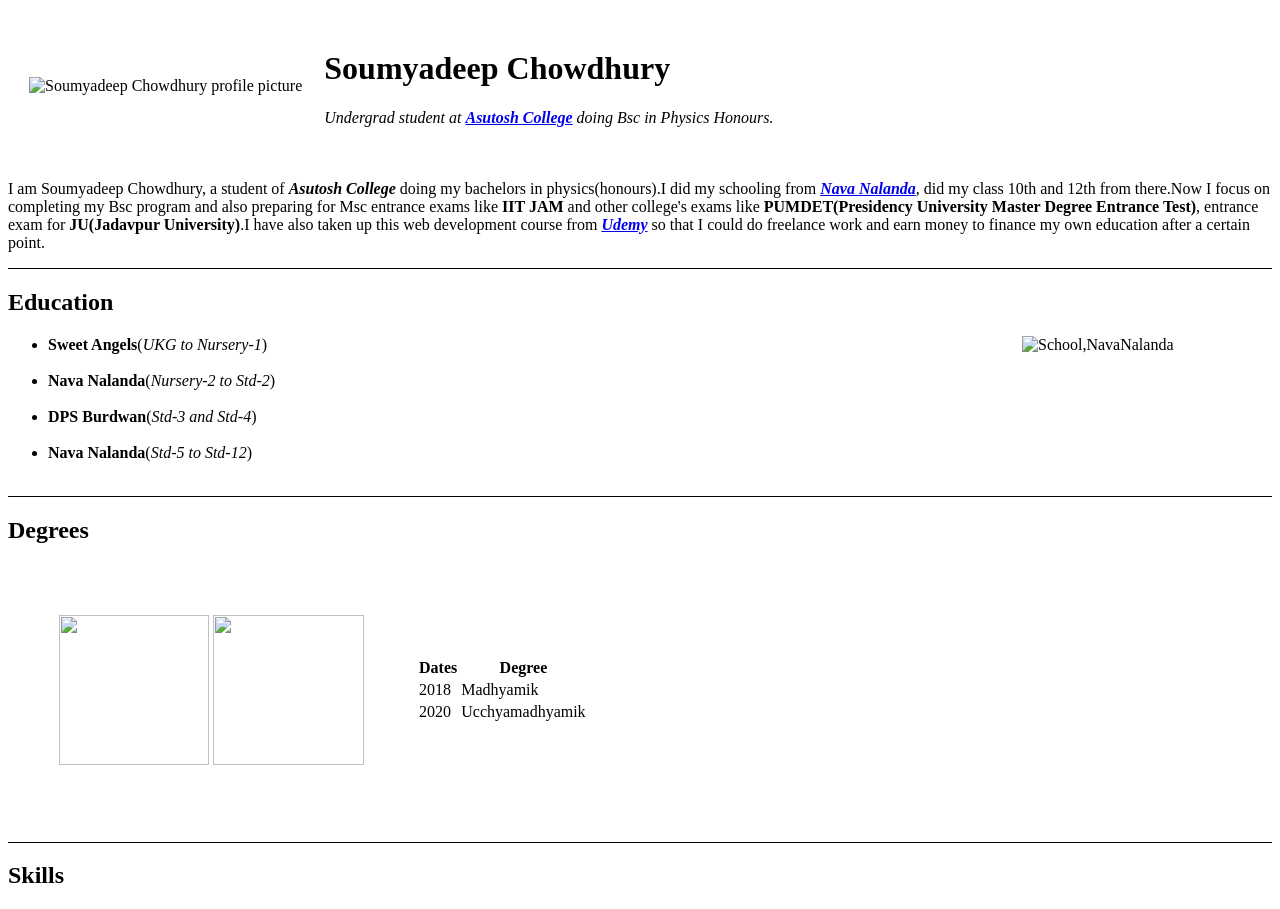
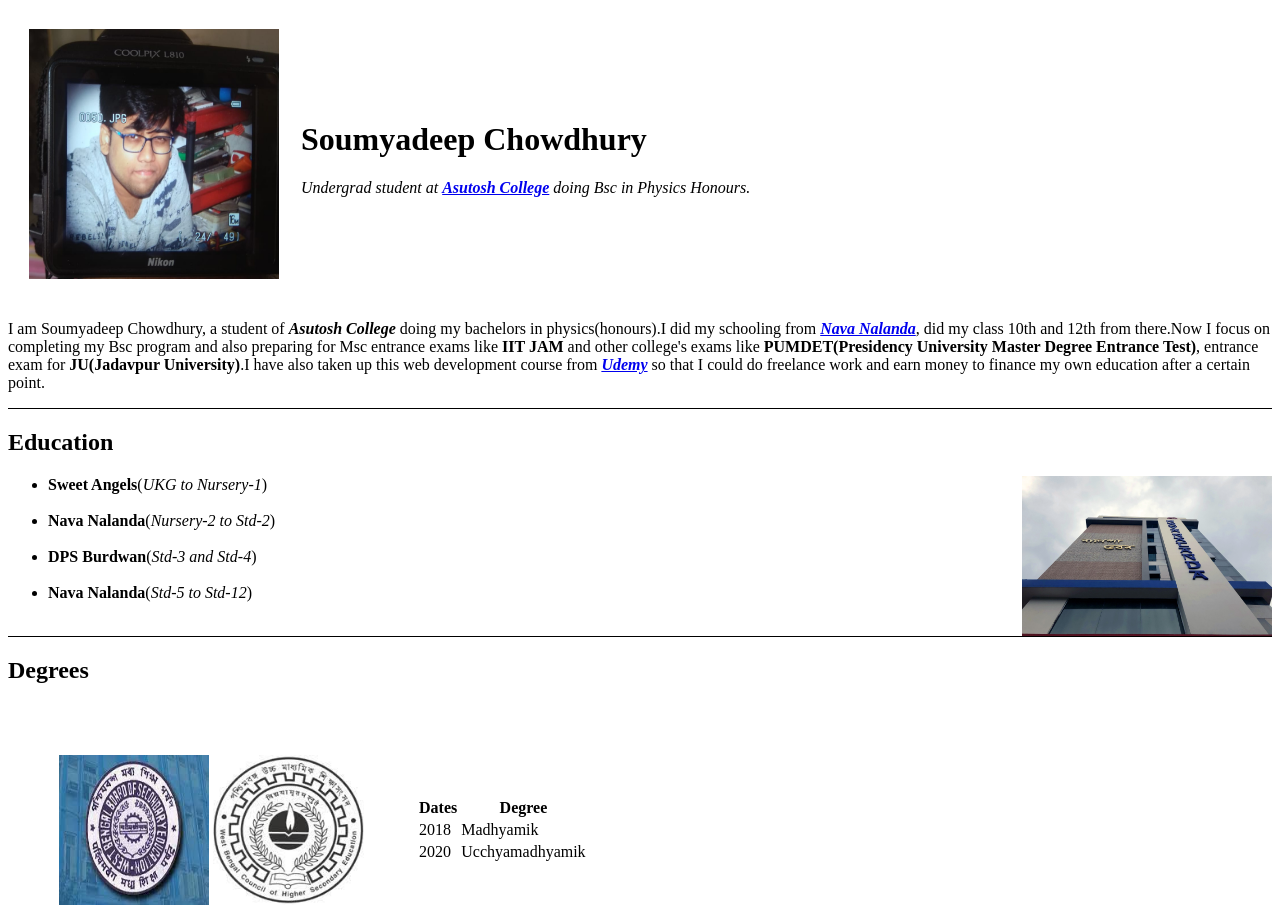
Before and after one commit to Soumyajontydeep/CV, a plain HTML site: page index.html in a window 1280 px wide. Shown: the top 909 px of the page. Drawn offline with Linux system fonts and the light colour scheme.

Commit message:
Update index.html :Corrected the source of the photo files

```diff
--- a/index.html
+++ b/index.html
@@ -9,7 +9,7 @@
 <body>
   <table cellspacing="20">
     <tr>
-      <td> <img src="Images/myself.JPG" width="250" height="250" alt="Soumyadeep Chowdhury profile picture"></td>
+      <td> <img src="myself.JPG" width="250" height="250" alt="Soumyadeep Chowdhury profile picture"></td>
       <td>
         <h1>Soumyadeep Chowdhury</h1>
         <p><em>Undergrad student at <strong><a href="https://asutoshcollege.in/new-web/">Asutosh College</a></strong> doing Bsc in Physics Honours.</em></p>
@@ -26,7 +26,7 @@
     freelance work and earn money to finance my own education after a certain point. </p>
   <hr size='1' color='black' noshading>
   <h2>Education</h2>
-  <img src="Images/Nava-Nalanda.jpg" width="250" height="160" align="right" alt="School,NavaNalanda">
+  <img src="Nava-Nalanda.jpg" width="250" height="160" align="right" alt="School,NavaNalanda">
   <p>
   <ul>
 
@@ -45,8 +45,8 @@
   <table cellspacing="50">
     <tr>
       <td>
-        <img src=Images/WBBSE.jpg align="center" width="150" height="150">
-        <img src="Images/WBCHSE.jpg" align="center" width="151" height="150">
+        <img src=WBBSE.jpg align="center" width="150" height="150">
+        <img src="WBCHSE.jpg" align="center" width="151" height="150">
       </td>
       <td>
         <table>
```
